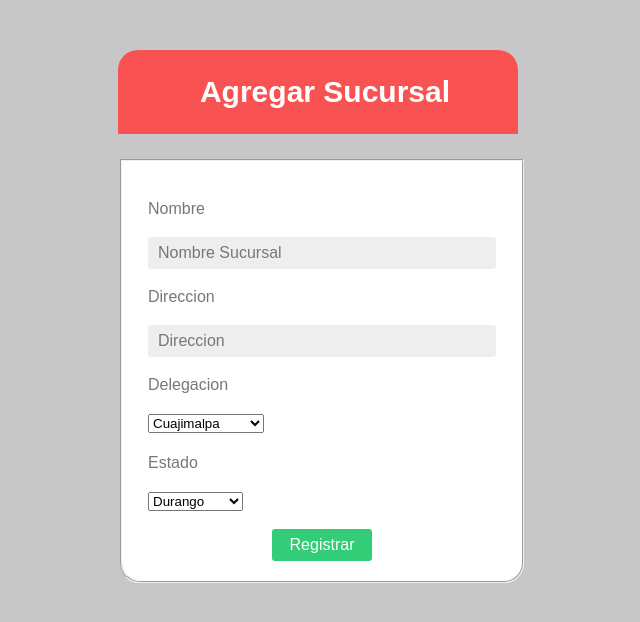
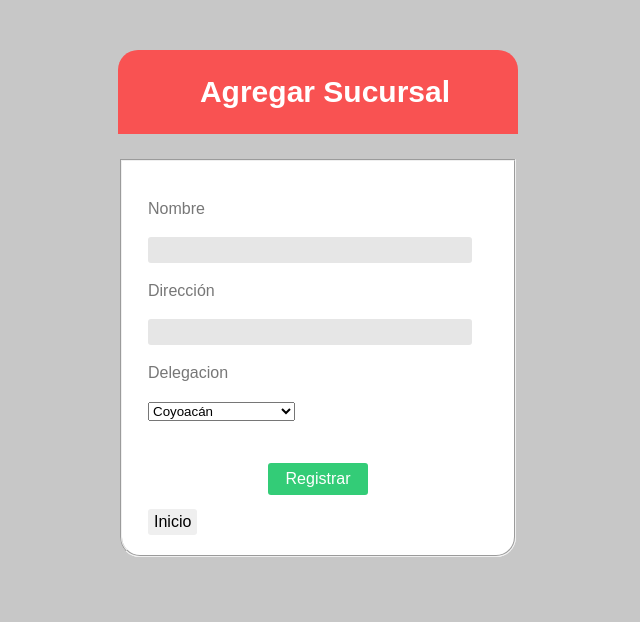
Before and after one commit to Masavi/Supermercado, a PHP site: page /admin/alta_sucursal.html in a window 1280 px wide. Shown: the top 622 px of the page, without its empty margins (322-962 px from the left). Run offline with PHP 8.4, Linux system fonts and the light colour scheme; some libraries are stand-ins or nearby versions.

Commit message:
Alta Sucursal

```diff
--- a/admin/alta_cajero.php
+++ b/admin/alta_cajero.php
@@ -16,6 +16,7 @@
 		$db->bind(':mail', $email);
 		$db->bind(':pass', $pass);
 		$db->execute();
+
         echo '<script> alert("Has agregado un cajero exitosamente.");</script>';
 		echo '<script> window.location="/admin/alta_cajero.php"; </script>';
 	}
--- a/admin/alta_producto.php
+++ b/admin/alta_producto.php
@@ -12,6 +12,7 @@
 		$db->bind(':fname', $nom);
 		$db->bind(':linea', $lin);
 		$db->execute();
+
         echo '<script> alert("Has agregado un producto exitosamente.");</script>';
         echo '<script> window.location="/admin/alta_producto.html"; </script>';
 	}
--- a/admin/alta_sucursal.html
+++ b/admin/alta_sucursal.html
@@ -12,31 +12,32 @@
 
 		<h2><span class="fontawesome-lock"></span>Agregar Sucursal</h2>
 
-		<form action="javascript:void(0);" method="POST">
+		<form action="alta_sucursal.php" method="POST">
 
 			<fieldset>
 
                 <p><label for="NomSuc">Nombre</label></p>
-                <p><input type="email" id="NomSuc" value="Nombre Sucursal" onBlur="if(this.value=='')this.value='NomSuc'" onFocus="if(this.value=='NomSuc')this.value=''"></p>
+                <p><input type="text" style="background-color:#e6e6e6;width:20em;" name="nombre"></p>
 
-                <p><label for="Dir">Direccion</label></p>
-                <p><input type="email" id="Dir" value="Direccion" onBlur="if(this.value=='')this.value='Dir'" onFocus="if(this.value=='Dir')this.value=''"></p>
+                <p><label for="Dir">Dirección</label></p>
+                <p><input type="text" style="background-color:#e6e6e6;width:20em;" name="direccion"></p>
 
                 <p><label for="Del">Delegacion</label></p>
-                <select name = "Estado">
-                    <option value="Cuajimalpa">Cuajimalpa</option>
-                    <option value="Cuahutemoc">Cuahutemoc</option>
-                    <option value="Alvaro Obregon">Alvaro Obregon</option>
-                </select>
-
-                <p><label for="Est">Estado</label></p>
-                <select name = "Estado">
-                    <option value="Durango">Durango</option>
-                    <option value="Puebla">Puebla</option>
-                    <option value="Guadalajara">Guadalajara</option>
-                </select>
+                <select name = "delegacion">
+                    <option value="1">Coyoacán</option>
+                    <option value="2">Cuajimalpa</option>
+                    <option value="3">Álvaro Obregón</option>
+                    <option value="4">Benito Juarez</option>
+                    <option value="5">Iztacalco</option>
+                    <option value="6">Iztapalapa</option>
+                    <option value="7">Xochimilco</option>
+                    <option value="8">Tlalpan</option>
+                    <option value="9">Cuauhtémoc</option>
+                    <option value="10">Venustiano Carranza</option>
+                </select><br><br>
 
 				<p><input type="submit" value="Registrar"></p>
+                <a href="/" style="text-decoration:none"><input type="button" value="Inicio"></a>
 
 			</fieldset>
 
```
Also changed, not shown: admin/alta_sucursal.php (+20 -0 lines).
